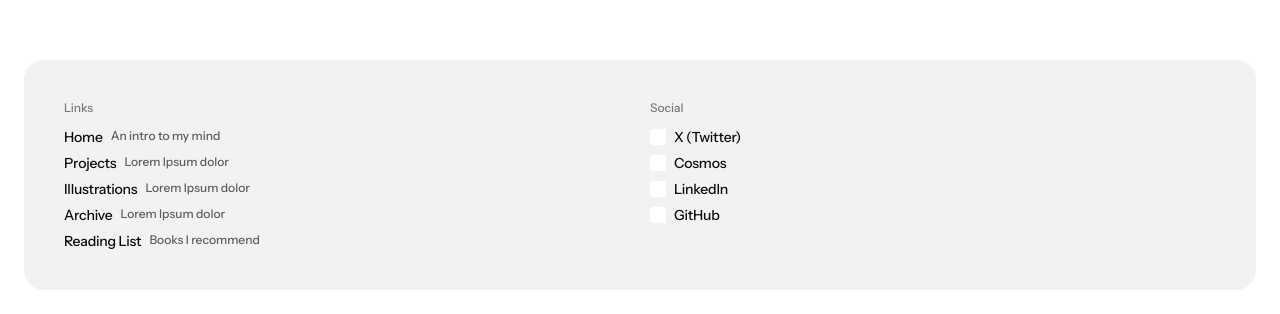
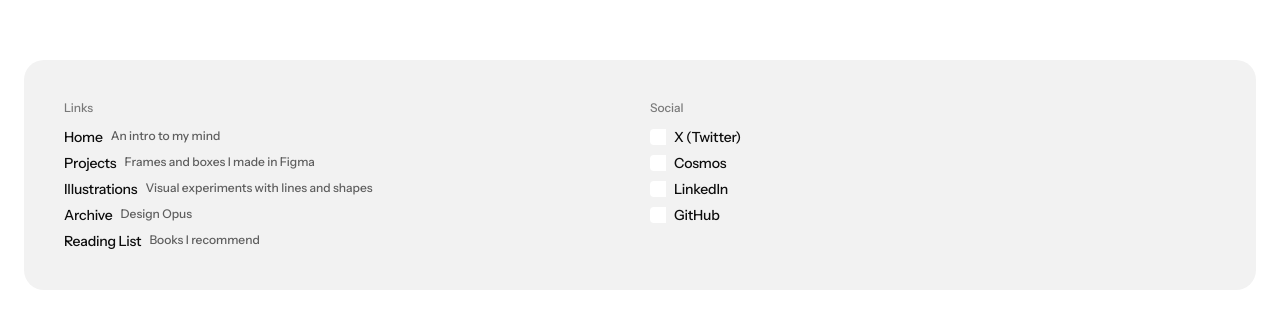
Before and after one commit to barthkosi/V2-Portfolio, a React (Vite) app: page /writing in a window 1280 px wide. Shown: the part 866-1180 px from the top of the page. Built offline with nearby package versions, Linux system fonts and the light colour scheme.

Commit message:
QOL Improvements

```diff
--- a/index.html
+++ b/index.html
@@ -19,7 +19,7 @@
       <meta property="twitter:description" content="Design & Developemnt" />
       <meta property="twitter:image" content="https://res.cloudinary.com/barthkosi/image/upload/opengraph.webp" />
 
-    <title>Barth Kosi</title>
+    <title>barthkosi - design & engineering</title>
   </head>
   <body>
     <div id="root"></div>
--- a/src/components/Footer.tsx
+++ b/src/components/Footer.tsx
@@ -15,18 +15,18 @@ export default function Footer() {
 
                 <div className="flex flex-row gap-2">
                   <Link to="/projects" className="hover:text-[var(--content-secondary)]">Projects</Link>
-                  <div className="label-xs text-[var(--content-secondary)]">Lorem Ipsum dolor</div>
+                  <div className="label-xs text-[var(--content-secondary)]">Frames and boxes I made in Figma</div>
                 </div>
 
                 <div className="flex flex-row gap-2">
                   <Link to="/illustrations" className="hover:text-[var(--content-secondary)]">Illustrations</Link>
-                  <div className="label-xs text-[var(--content-secondary)]">Lorem Ipsum dolor</div>
+                  <div className="label-xs text-[var(--content-secondary)]">Visual experiments with lines and shapes</div>
                 </div>
 
                 <div className="flex flex-row gap-2">
                   <Link to="/archive" className="hover:text-[var(--content-secondary)]">Archive</Link>
 
-                  <div className="label-xs text-[var(--content-secondary)]">Lorem Ipsum dolor</div>
+                  <div className="label-xs text-[var(--content-secondary)]">Design Opus</div>
                 </div>
 
                 <div className="flex flex-row gap-2">
--- a/src/components/Nav.tsx
+++ b/src/components/Nav.tsx
@@ -55,8 +55,8 @@ export default function Nav() {
           background: isOpen
             ? 'var(--background-primary)'
             : `linear-gradient(to bottom, var(--background-primary), var(--opacity-0))`,
-          backdropFilter: 'blur(4px)',
-          WebkitBackdropFilter: 'blur(4px)',
+          backdropFilter: 'blur(8px)',
+          WebkitBackdropFilter: 'blur(8px)',
           maskImage: isOpen
             ? 'none'
             : 'linear-gradient(to bottom, rgba(0,0,0,1), rgba(0,0,0,0))',
```
